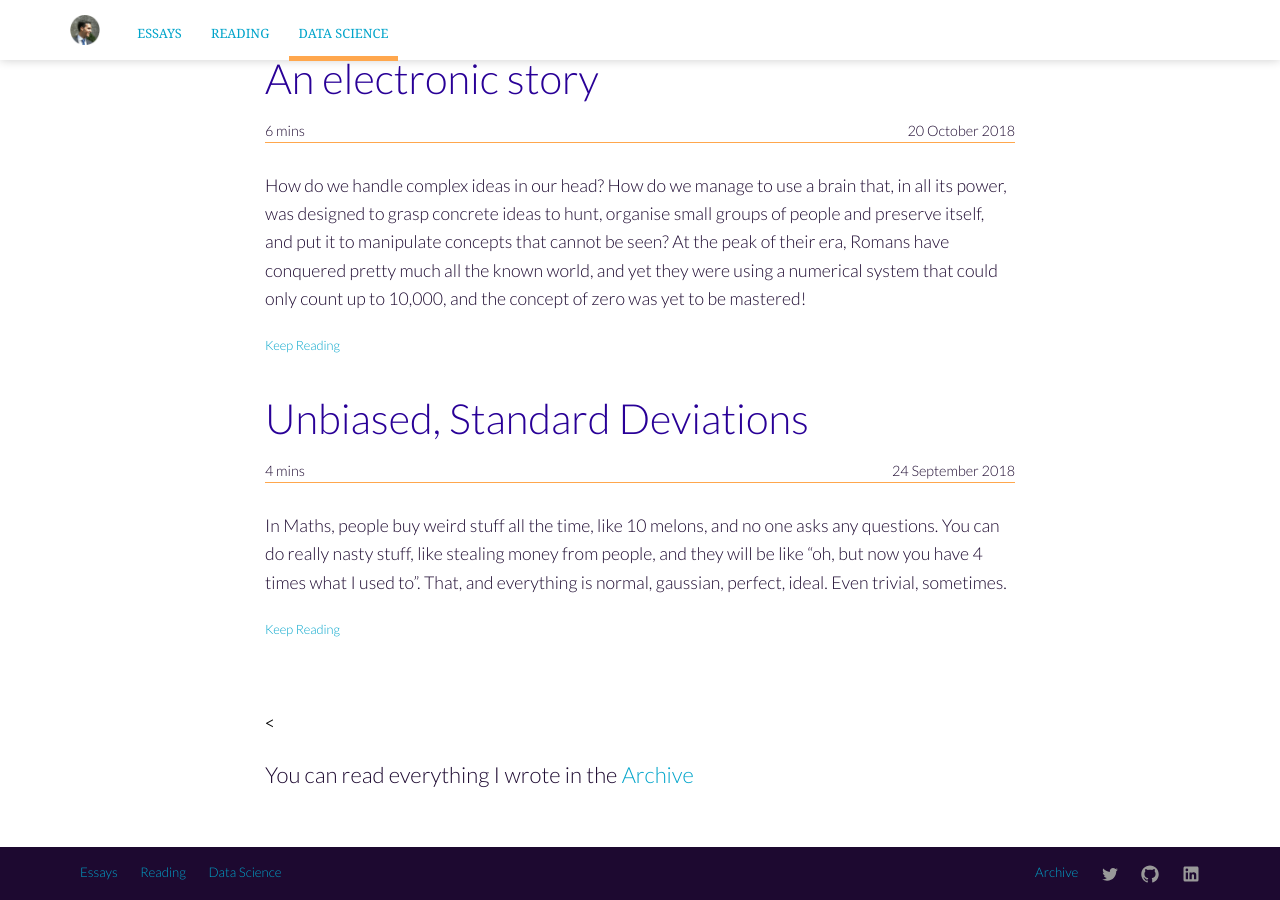
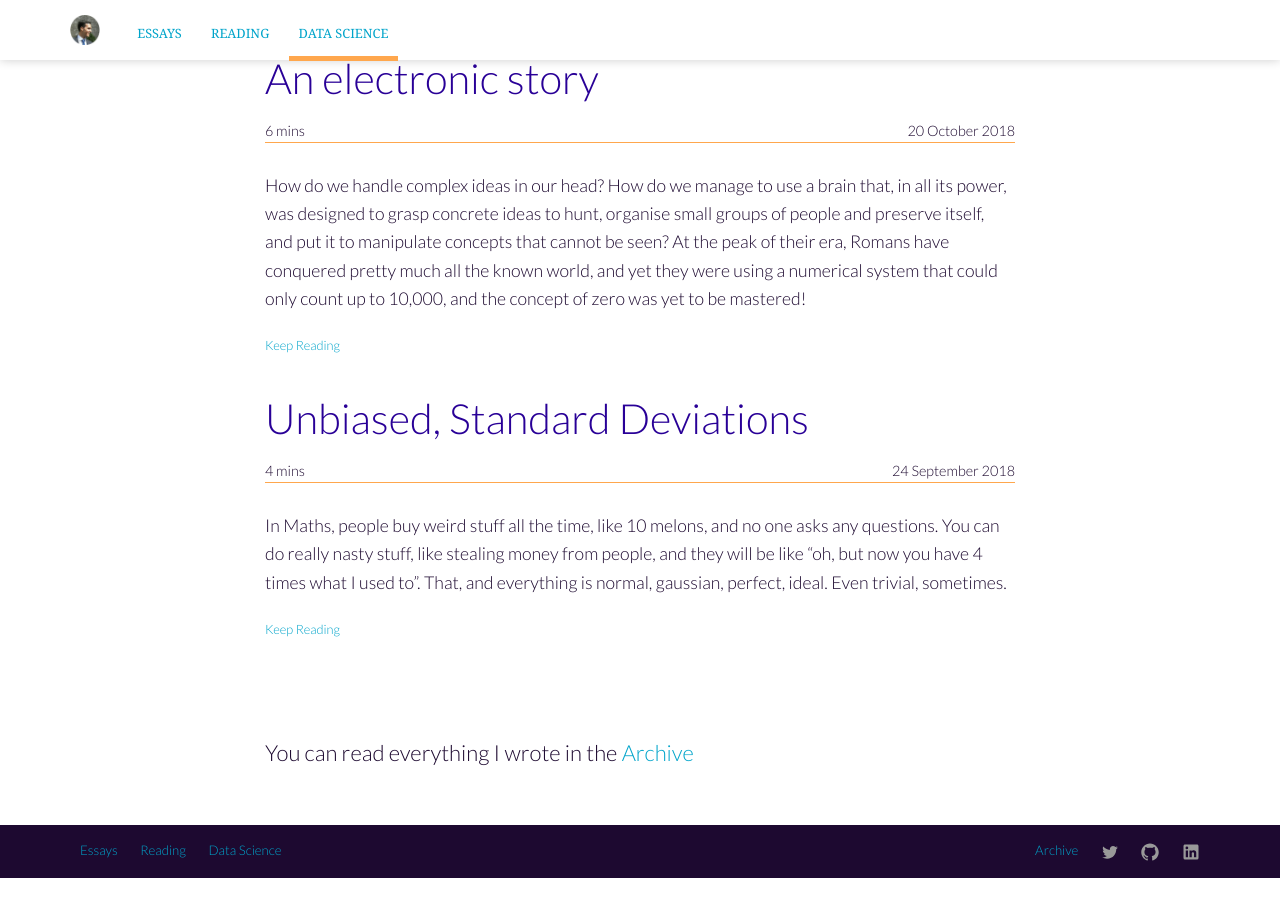
Before and after one commit to ohduran/ohduran.github.io, a Jekyll site: the page built from datascience/index.html, in a window 1280 px wide and 900 px high, scrolled down 1442 px. Built offline with Jekyll 4.4.1, drawn with Linux system fonts in a browser that asks for light colours; nearby versions of some CDN libraries; after the commit the page ends 2320 px from its top, so only the background shows below that.

Commit message:
refactor

```diff
--- a/datascience/index.html
+++ b/datascience/index.html
@@ -34,5 +34,5 @@ quote_author: George Box
 				</li>
 			{% endfor %}
 		</ul>
-		<<p class="">You can read everything I wrote in the <a class="blog-post" href="/archive">Archive</a></p>
+		<p class="">You can read everything I wrote in the <a class="blog-post" href="/archive">Archive</a></p>
 </section>
```
